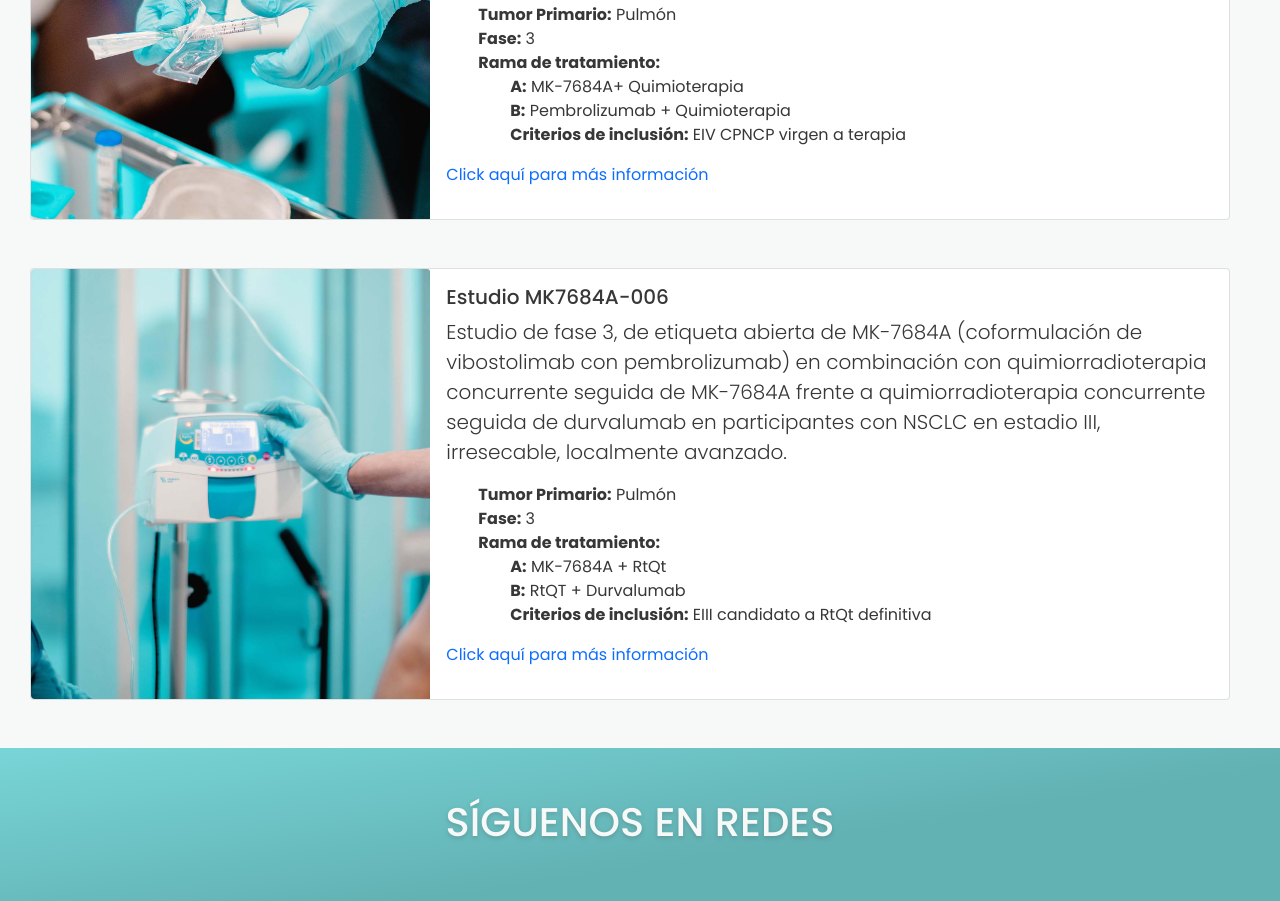
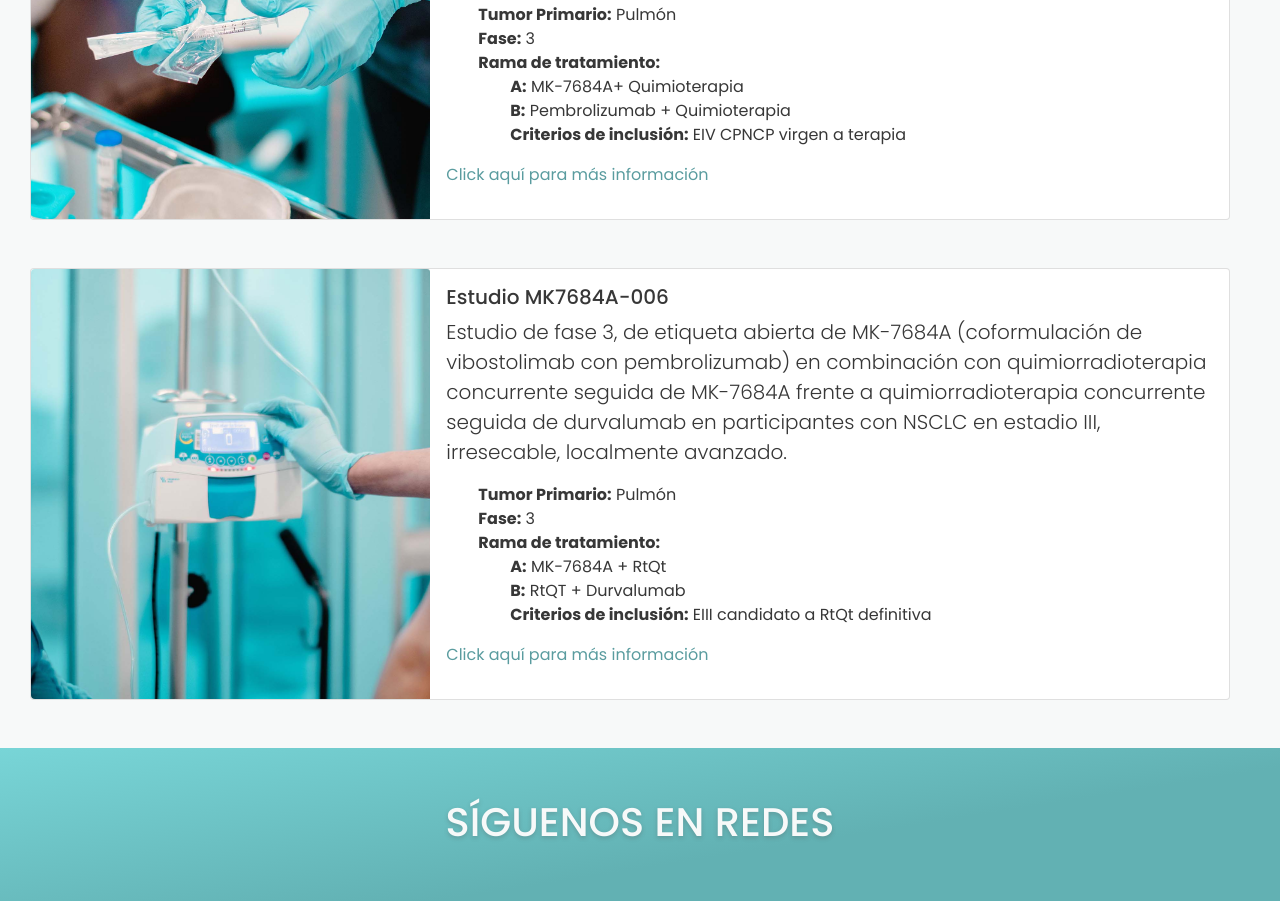
Before and after one commit to maxhormazabal/biocenter, a plain HTML site: page estudios.html in a window 1280 px wide. Shown: the part 1331-2232 px from the top of the page. Drawn offline with nearby package versions, Linux system fonts and the light colour scheme.

Commit message:
id equipo css link estudios

```diff
--- a/css/style.css
+++ b/css/style.css
@@ -1322,3 +1322,9 @@ footer {
     text-transform: uppercase;
     font-weight: 400;
 }
+
+/* PAGINA ESTUDIOS */
+
+.container_biocenter a{
+    color: #5A9C9F;
+}
--- a/estudios.html
+++ b/estudios.html
@@ -97,7 +97,7 @@
                                         </ul>
                                     </li>
                                 </ul>
-                                <a href="https://clinicaltrials.gov/ct2/show/NCT05226598">Click aquí para más información</a>
+                                <a target="_blank" href="https://clinicaltrials.gov/ct2/show/NCT05226598">Click aquí para más información</a>
                               </p>
                               <!-- <p class="card-text"><small class="text-muted">Last updated 3 mins ago</small></p> -->
                             </div>
@@ -127,7 +127,7 @@
                                         </ul>
                                     </li>
                                 </ul>
-                                <a href="https://clinicaltrials.gov/ct2/show/NCT05298423">Click aquí para más información</a>
+                                <a target="_blank" href="https://clinicaltrials.gov/ct2/show/NCT05298423">Click aquí para más información</a>
                               </p>
                               <!-- <p class="card-text"><small class="text-muted">Last updated 3 mins ago</small></p> -->
                             </div>
```
Also changed, not shown: index.html (+2 -2 lines).
